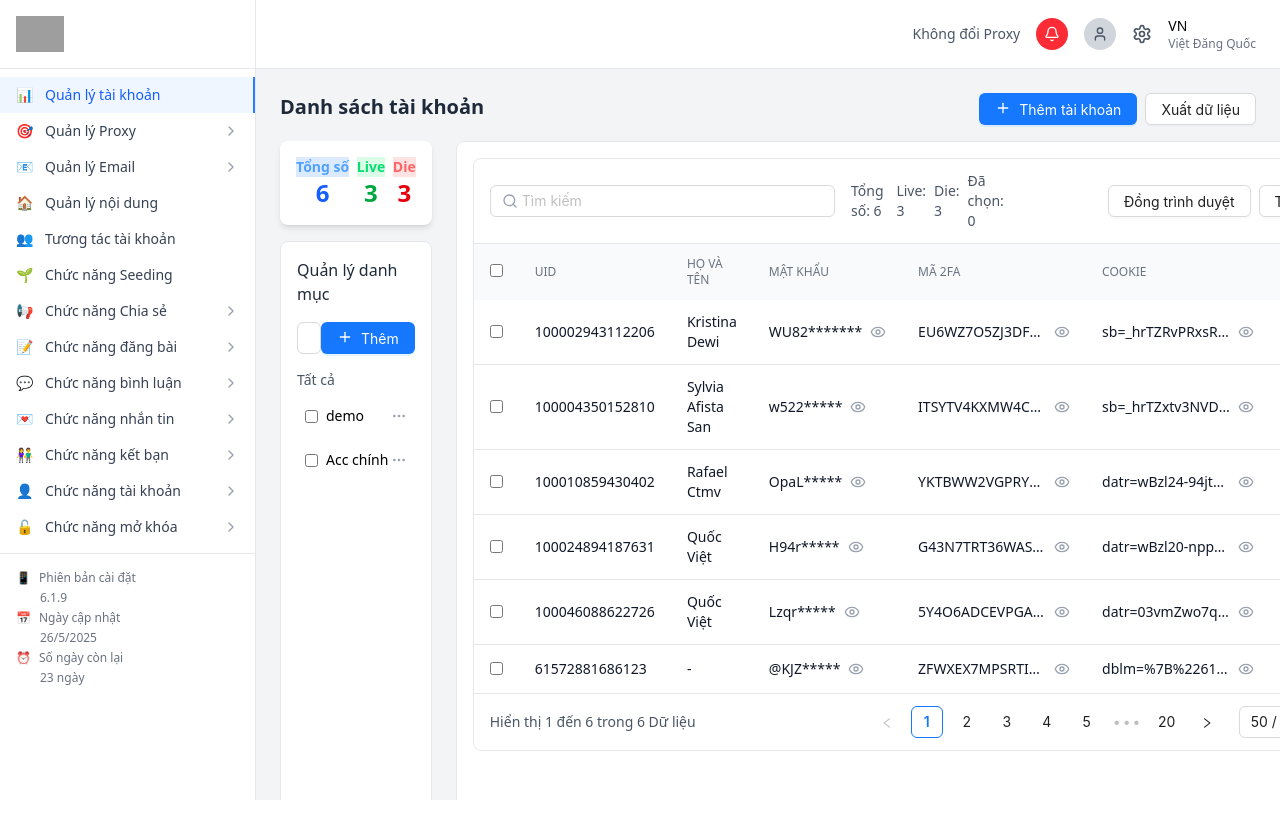
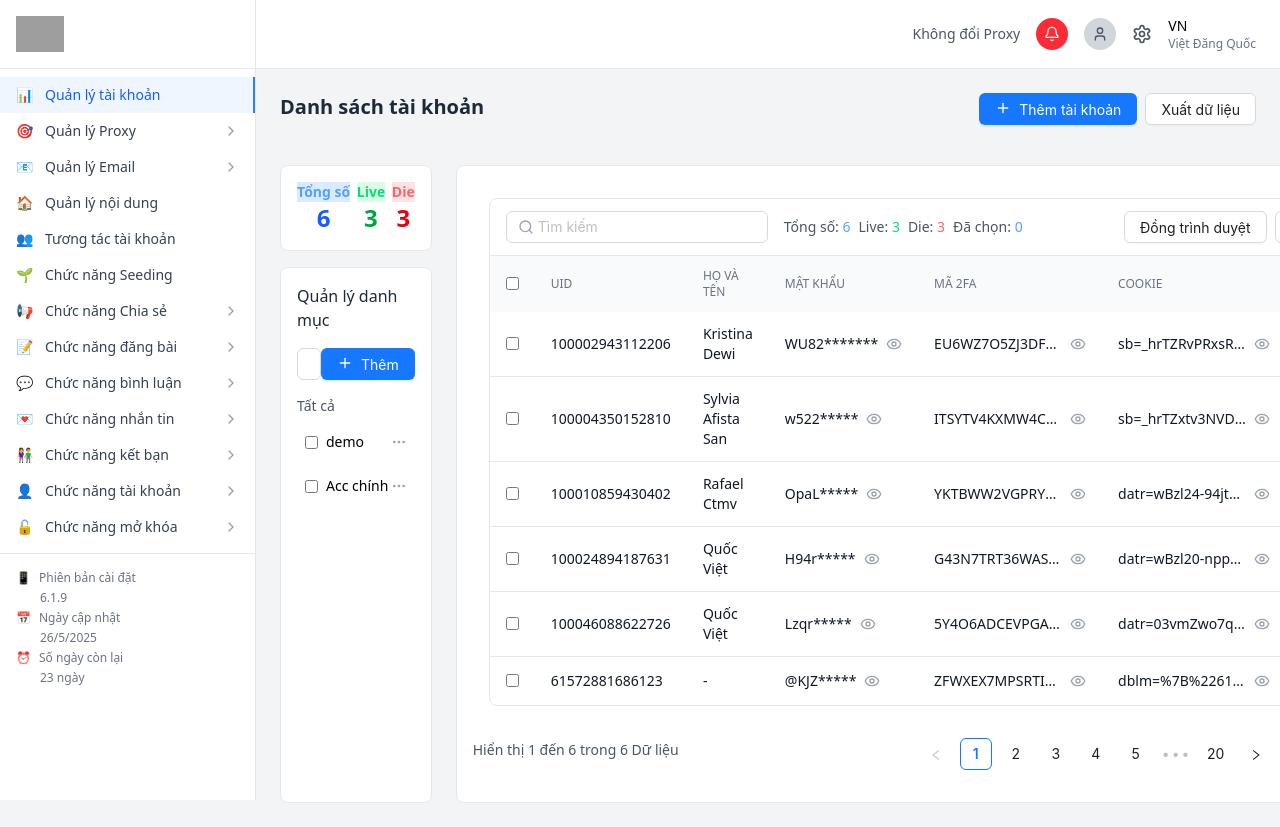
Before and after one commit to masterquanh06/intern-fe, a React (Vite) app: page / in a window 1280 px wide. Before the commit the page ends 800 px from the top, so only its background shows below. Built offline with nearby package versions, Linux system fonts and the light colour scheme; grey boxes are pictures that could not be loaded.

Commit message:
minor change

```diff
--- a/src/App.tsx
+++ b/src/App.tsx
@@ -10,14 +10,14 @@ import StatsCards from './components/StatCards';
 function App() {
 
   return (
-    <div className="flex h-screen bg-gray-100">
+    <div className="flex bg-gray-100">
       <AppSidebar />
 
       <div className="flex-1 flex flex-col overflow-hidden">
         <AppHeader />
 
         <div className="flex-1 overflow-y-auto">
-          <div className="p-6">
+          <div className="p-6 h-full flex flex-col space-y-6">
             <div className="flex space-x-6 justify-between">
               <h1 className="text-xl font-semibold text-gray-800">Danh sách tài khoản</h1>
               <div className="flex items-center space-x-2">
@@ -29,9 +29,9 @@ function App() {
 
               </div>
             </div>
-            <div className="flex space-x-6 mt-4">
+            <div className="flex flex-1 space-x-6 mt-4">
               {/* Left Content */}
-              <div className="">
+              <div className="flex-1 flex flex-col space-y-6 max-w-2xs">
                 <StatsCards />
                 <CategoryManagement />
 
--- a/src/components/AccountTable.tsx
+++ b/src/components/AccountTable.tsx
@@ -58,7 +58,9 @@ const AccountsTable = () => {
     const [currentPage, setCurrentPage] = useState(1);
 
     return (
-        <div className="bg-white rounded-lg border border-gray-200">
+        <div className="flex flex-col justify-between h-full">
+            {/* Nội dung bảng */}
+            <div className="flex-1 bg-white rounded-lg border border-gray-200 m-4">
                 {/* Table Header */}
                 <div className="px-4 py-3 border-b border-gray-200">
                     <div className="flex items-center justify-between">
@@ -68,28 +70,27 @@ const AccountsTable = () => {
                                 prefix={<Search className="w-4 h-4 text-gray-400" />}
                                 className="w-64"
                             />
-                        <div className="flex items-center space-x-2 text-sm text-gray-600">
-                            <span>Tổng số: 6</span>
-                            <span>Live: 3</span>
-                            <span>Die: 3</span>
-                            <span>Đã chọn: 0</span>
+                            <div className="flex items-center space-x-2 text-sm text-gray-600 whitespace-nowrap">
+                                <span>Tổng số: <span className="text-blue-400">6</span></span>
+                                <span>Live: <span className="text-green-400">3</span></span>
+                                <span>Die: <span className="text-red-400">3</span></span>
+                                <span>Đã chọn:  <span className="text-blue-400">0</span></span>
                             </div>
                         </div>
                         <div className="flex items-center space-x-2">
                             <Button>Đồng trình duyệt</Button>
                             <Button>Thùng rác</Button>
                             <Button>Tùy chỉnh cột</Button>
-
                         </div>
                     </div>
                 </div>
 
                 {/* Table Content */}
-            <div className="overflow-x-auto">
+                <div className="">
                     <table className="w-full">
                         <thead className="bg-gray-50">
                             <tr>
-                            <th className="px-4 py-3 text-left text-xs font-medium text-gray-500 uppercase">
+                                <th className="px-4 py-3">
                                     <input type="checkbox" className="rounded" />
                                 </th>
                                 <th className="px-4 py-3 text-left text-xs font-medium text-gray-500 uppercase">UID</th>
@@ -134,10 +135,11 @@ const AccountsTable = () => {
                         </tbody>
                     </table>
                 </div>
+            </div>
 
-            {/* Pagination */}
-            <div className="px-4 py-3 border-t border-gray-200 flex items-center justify-between">
-                <div className="text-sm text-gray-600">
+            {/* Pagination luôn ở cuối */}
+            <div className="py-4 flex justify-between items-center bg-white ">
+                <div className="text-sm text-gray-600 mb-2">
                     Hiển thị 1 đến 6 trong 6 Dữ liệu
                 </div>
                 <Pagination
--- a/src/components/AppSideBar.tsx
+++ b/src/components/AppSideBar.tsx
@@ -46,7 +46,6 @@ const AppSidebar = () => {
                 ))}
             </div>
 
-            {/* Footer */}
             <div className="bottom-0 left-0 right-0 p-4 border-t border-gray-200 bg-white">
                 <div className="text-xs text-gray-500 space-y-1">
                     <div className="flex items-center space-x-2">
--- a/src/components/CategoryManagement.tsx
+++ b/src/components/CategoryManagement.tsx
@@ -3,7 +3,7 @@ import { MoreHorizontal, Plus } from "lucide-react";
 
 const CategoryManagement = () => {
   return (
-    <div className="bg-white rounded-lg h-screen p-4 border border-gray-200 mb-6">
+    <div className="bg-white rounded-lg h-full p-4 border border-gray-200">
       <h3 className="font-medium text-gray-800 mb-4">Quản lý danh mục</h3>
       <div className="flex space-x-2 mb-4">
         <Input placeholder="Tìm kiếm" className="flex-1" />
--- a/src/components/StatCards.tsx
+++ b/src/components/StatCards.tsx
@@ -1,6 +1,6 @@
 const StatsCards = () => {
   return (
-    <div className="flex justify-between items-center bg-white rounded-lg p-4 shadow-md w-full max-w-md mx-auto mb-4">
+    <div className="flex justify-between items-center bg-white rounded-lg p-4 border border-gray-200  w-full mb-4">
       <div className="flex flex-col items-center bg-blue">
         <span className="text-sm font-semibold text-blue-400 bg-blue-100">Tổng số</span>
         <span className="text-2xl font-bold text-blue-600">6</span>
```
Lines whose indentation alone changed are shown as unchanged.
